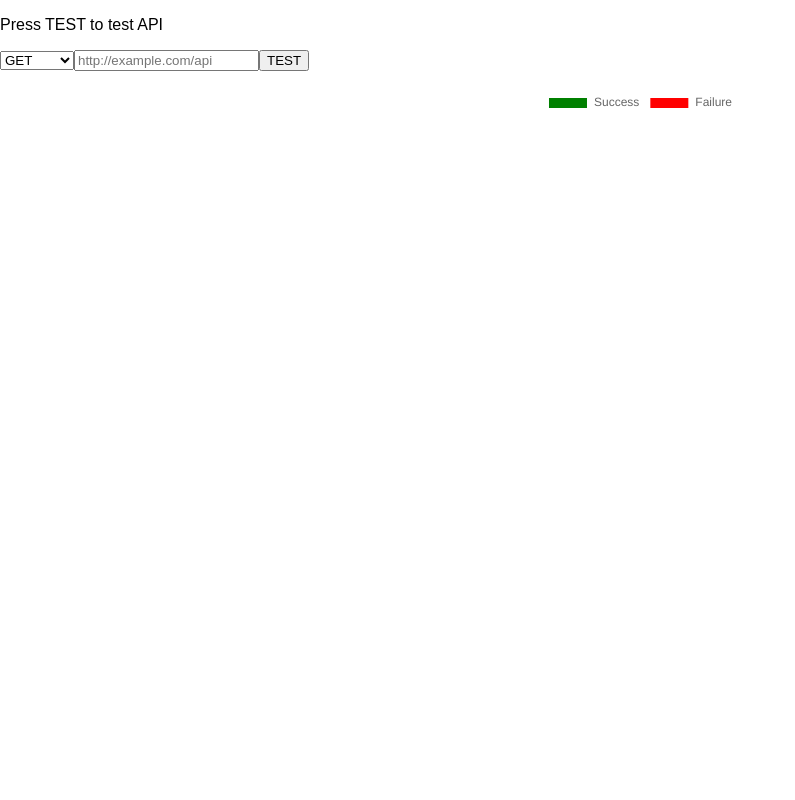
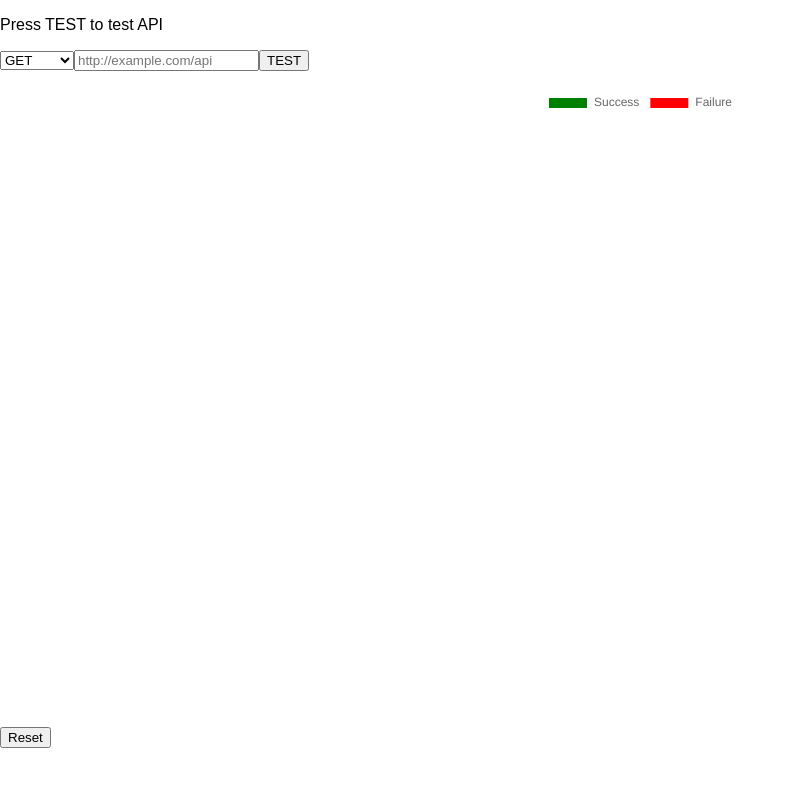
Before and after one commit to samshareski/api-tester, a React (Create React App) app: page / in a window 1280 px wide. Shown: the top 800 px of the page, without its empty margins (0-795 px from the left). Built offline with nearby package versions, Linux system fonts and the light colour scheme.

Commit message:
Remove unneccesary attributes

```diff
--- a/src/response-counter/ResponseCounter.js
+++ b/src/response-counter/ResponseCounter.js
@@ -39,7 +39,7 @@ class ResponseCounter extends Component {
   render() {
     return (
       <div>
-        <canvas id="responsePieChart" width="400" height="400" />
+        <canvas id="responsePieChart" />
         <button onClick={this.props.reset}>Reset</button>
       </div>
     )
```
